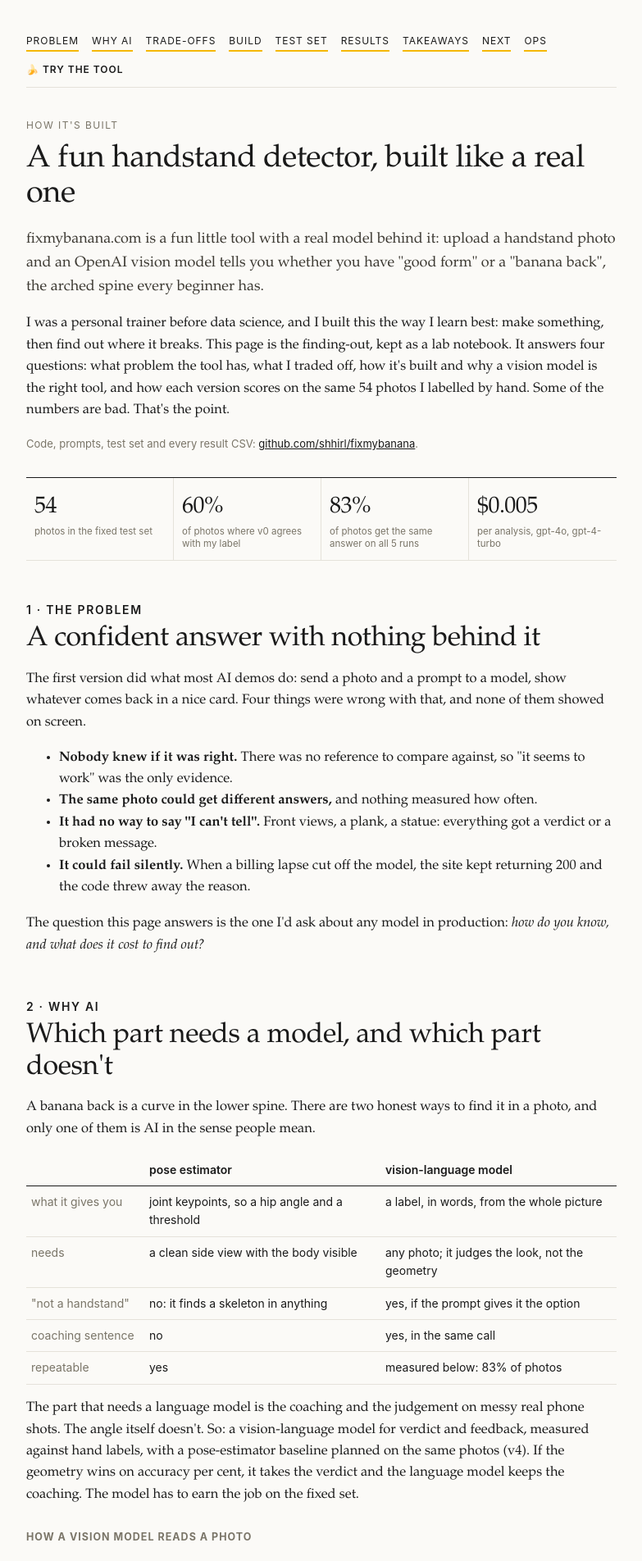
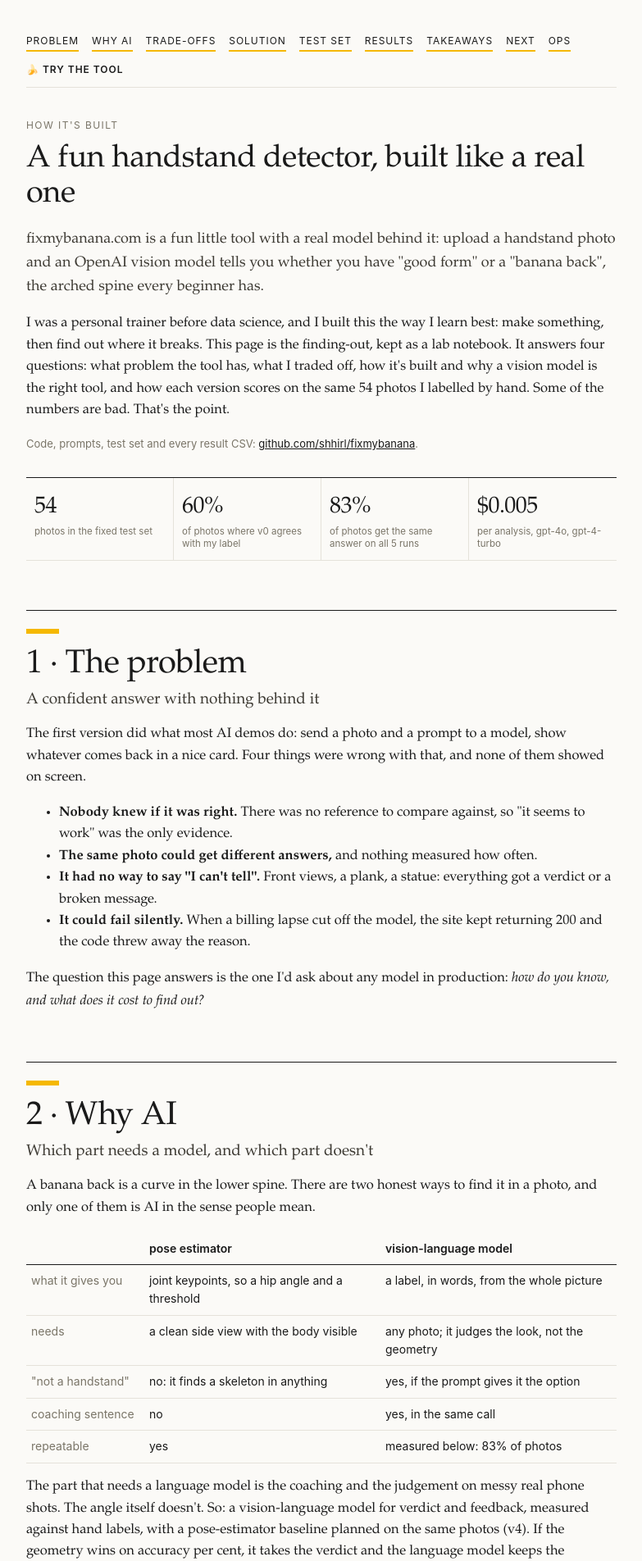
Before and after one commit to shhirl/fixmybanana, a Flask app: page /how-its-built in a window 1280 px wide. Shown: the top 1904 px of the page at 82% size, without its empty margins (248-1031 px from the left). Run offline with Flask 3, Linux system fonts and the light colour scheme.

Commit message:
how-its-built: make the numbered section labels the dominant headings
'1 · The problem', '2 · Why AI', '3 · The trade-offs', '4 · The solution' are now
the 40px serif title with a yellow marker; the descriptive line drops to a subtitle.

Co-Authored-By: Claude Fable 5.1 <noreply@anthropic.com>

```diff
--- a/templates/how_its_built.html
+++ b/templates/how_its_built.html
@@ -46,9 +46,13 @@
   .note{font-family:-apple-system,Inter,Arial,sans-serif;font-size:13px;color:#7a7568;border:1px dashed #d9d5cb;padding:8px 12px;margin:10px 0}
   details.deeper{background:#f3f1ea;border:0;padding:12px 16px;margin:16px 0}details.deeper summary{color:#1a1a1a}details.deeper p,details.deeper li{font-size:15px}details.deeper ul{padding-left:18px}
   .diag{margin:18px 0;font-family:-apple-system,Inter,Arial,sans-serif}.diag svg{width:100%;height:auto;display:block}
-  .tri h2{font-size:34px;line-height:1.15;margin-top:14px}.tri h2 .n{font-family:-apple-system,Inter,Arial,sans-serif;font-size:14px;font-weight:600;letter-spacing:.12em;color:#1a1a1a;display:block;margin-bottom:8px}
+  .tri{border-top:1px solid #1a1a1a;padding-top:22px;margin-top:60px}
+  .tri h2{font-size:19px;font-weight:400;color:#3d3a33;margin:0 0 16px;line-height:1.35;letter-spacing:0}
+  .tri h2 .n{font-size:40px;font-weight:500;letter-spacing:-.015em;color:#1a1a1a;display:block;margin-bottom:8px;line-height:1.1}
+  .tri.core h2 .n::before{content:"";display:block;width:40px;height:6px;background:#f5b800;margin-bottom:16px}
+  .tri .vtag{margin-bottom:14px}
   .pf{margin-top:56px;padding-top:18px;border-top:1px solid #1a1a1a;font-family:-apple-system,Inter,Arial,sans-serif;font-size:13.5px;color:#7a7568;line-height:1.7}
-  @media (max-width:560px){.tri h2{font-size:28px}.stats{grid-template-columns:repeat(2,1fr)}.stat:nth-child(2){border-right:0}.stat:nth-child(-n+2){border-bottom:1px solid #e5e2da}h1{font-size:30px}.pair{grid-template-columns:1fr}.row{grid-template-columns:30px 18px repeat(5,1fr) 56px}}
+  @media (max-width:560px){.tri h2 .n{font-size:30px}.stats{grid-template-columns:repeat(2,1fr)}.stat:nth-child(2){border-right:0}.stat:nth-child(-n+2){border-bottom:1px solid #e5e2da}h1{font-size:30px}.pair{grid-template-columns:1fr}.row{grid-template-columns:30px 18px repeat(5,1fr) 56px}}
 </style>
 </head>
 <body>
@@ -58,7 +62,7 @@
     <a href="#problem">problem</a>
     <a href="#vision">why AI</a>
     <a href="#tradeoffs">trade-offs</a>
-    <a href="#solution">build</a>
+    <a href="#solution">solution</a>
     <a href="#v2">test set</a>
     <a href="#v0">results</a>
     <a href="#takeaways">takeaways</a>
@@ -83,8 +87,8 @@
 </div>
 {% endif %}
 
-<section id="problem" class="tri">
-  <h2><span class="n">1 · THE PROBLEM</span>A confident answer with nothing behind it</h2>
+<section id="problem" class="tri core">
+  <h2><span class="n">1 · The problem</span>A confident answer with nothing behind it</h2>
   <p>The first version did what most AI demos do: send a photo and a prompt to a model, show whatever comes back in a nice card. Four things were wrong with that, and none of them showed on screen.</p>
   <ul>
     <li><b>Nobody knew if it was right.</b> There was no reference to compare against, so "it seems to work" was the only evidence.</li>
@@ -95,8 +99,8 @@
   <p>The question this page answers is the one I'd ask about any model in production: <i>how do you know, and what does it cost to find out?</i></p>
 </section>
 
-<section id="vision" class="tri">
-  <h2><span class="n">2 · WHY AI</span>Which part needs a model, and which part doesn't</h2>
+<section id="vision" class="tri core">
+  <h2><span class="n">2 · Why AI</span>Which part needs a model, and which part doesn't</h2>
   <p>A banana back is a curve in the lower spine. There are two honest ways to find it in a photo, and only one of them is AI in the sense people mean.</p>
   <table class="vs">
     <tr><th></th><th>pose estimator</th><th>vision-language model</th></tr>
@@ -132,8 +136,8 @@
   </details>
 </section>
 
-<section id="tradeoffs" class="tri">
-  <h2><span class="n">3 · THE TRADE-OFFS</span>Decisions, and what they cost</h2>
+<section id="tradeoffs" class="tri core">
+  <h2><span class="n">3 · The trade-offs</span>Decisions, and what they cost</h2>
   <p>Each row is a choice, the alternative I turned down, and why. The alternatives aren't wrong, just wrong at this scale.</p>
   <table>
     <tr><th>decision</th><th>chose</th><th>instead of</th><th>why</th></tr>
@@ -148,8 +152,8 @@
   </table>
 </section>
 
-<section id="solution" class="tri">
-  <h2><span class="n">4 · HOW IT'S BUILT</span>Two model calls, one fixed test set, one loop</h2>
+<section id="solution" class="tri core">
+  <h2><span class="n">4 · The solution</span>Two model calls, one fixed test set, one loop</h2>
   <p>One upload triggers up to two calls to OpenAI's chat-completions API, both with the photo attached.</p>
   <ol>
     <li><b>Classifier.</b> Temperature 0, five output tokens, two text-only examples, told to answer exactly "good form" or "banana back". The app checks for the word "banana" or "good"; anything else is shown raw as "unclear".</li>
@@ -190,7 +194,7 @@
 
 <section id="v2" class="tri">
   <div class="vtag">v2 <span>8 Sep 2026 · test set and labels</span></div>
-  <h2><span class="n">5 · THE TEST SET</span>Building something to measure against</h2>
+  <h2><span class="n">5 · The test set</span>Building something to measure against</h2>
   <figure class="wide"><img src="{{ url_for('static', filename='how-its-built/testset-sheet.jpg') }}" alt="Contact sheet of the 54-photo test set"><figcaption>All {{ c.n if c else 54 }} photos. Yellow outline: AI-generated. Grey outline: degraded copy of a photo already in the set. "ctl": not a handstand.</figcaption></figure>
   {% if c %}
   <p>{{ c.n }} photos, {{ c.hs }} handstands and {{ c.ctl }} controls, chosen before I looked at any model output, along axes I knew mattered from teaching handstands. The set is built to cover the edges, not the average upload.</p>
@@ -221,7 +225,7 @@
 
 <section id="v0" class="tri">
   <div class="vtag">v0 <span>September 2025 · original build, measured 8 Sep 2026</span></div>
-  <h2><span class="n">6 · RESULTS</span>The first draft, measured anyway</h2>
+  <h2><span class="n">6 · Results</span>The first draft, measured anyway</h2>
   <p>This is the site as first built: a free-text prompt, a string match on the answer, no schema, no logging. A bad baseline beats no baseline, because every later version is judged on the same photos.</p>
   <figure><img src="{{ url_for('static', filename='how-its-built/v0-result.jpg') }}" alt="A v0 result: Banana Alert card with AI coaching text"><figcaption>A healthy v0 result card, 8 Sep 2026. The prompts are in the collapsible above.</figcaption></figure>
   {% if v %}
@@ -284,7 +288,7 @@
 </section>
 
 <section id="takeaways" class="tri">
-  <h2><span class="n">7 · WHAT I TOOK AWAY</span>Five things I'd carry into any AI build</h2>
+  <h2><span class="n">7 · What I took away</span>Five things I'd carry into any AI build</h2>
   <ol>
     <li><b>Measure before you improve; the eval reorders the roadmap.</b> Before the numbers, the next step was a better prompt. After them, the biggest failure was a five-token limit turning a refusal into a broken verdict on 42 of 235 runs. A schema fixes that; prompt tuning doesn't. The eval cost $1.24.</li>
     <li><b>The label is a design decision with its own error bar.</b> Two careful labellers agreed on 66% of photos. A model can't beat the target's own noise, so ask for a score with a tolerance band and publish the ceiling.</li>
@@ -295,7 +299,7 @@
 </section>
 
 <section id="next" class="tri">
-  <h2><span class="n">8 · NEXT</span>What the eval says to change, in order</h2>
+  <h2><span class="n">8 · Next</span>What the eval says to change, in order</h2>
   <p>Each item is tied to a row in the failure table and gets checked on the same photos.</p>
   <ol>
     <li><b>Give the model a way out</b> (v1). A <code>photo_usable</code> flag and a <code>view</code> field, required by a JSON schema. The largest failure row goes to zero by construction.</li>
```
